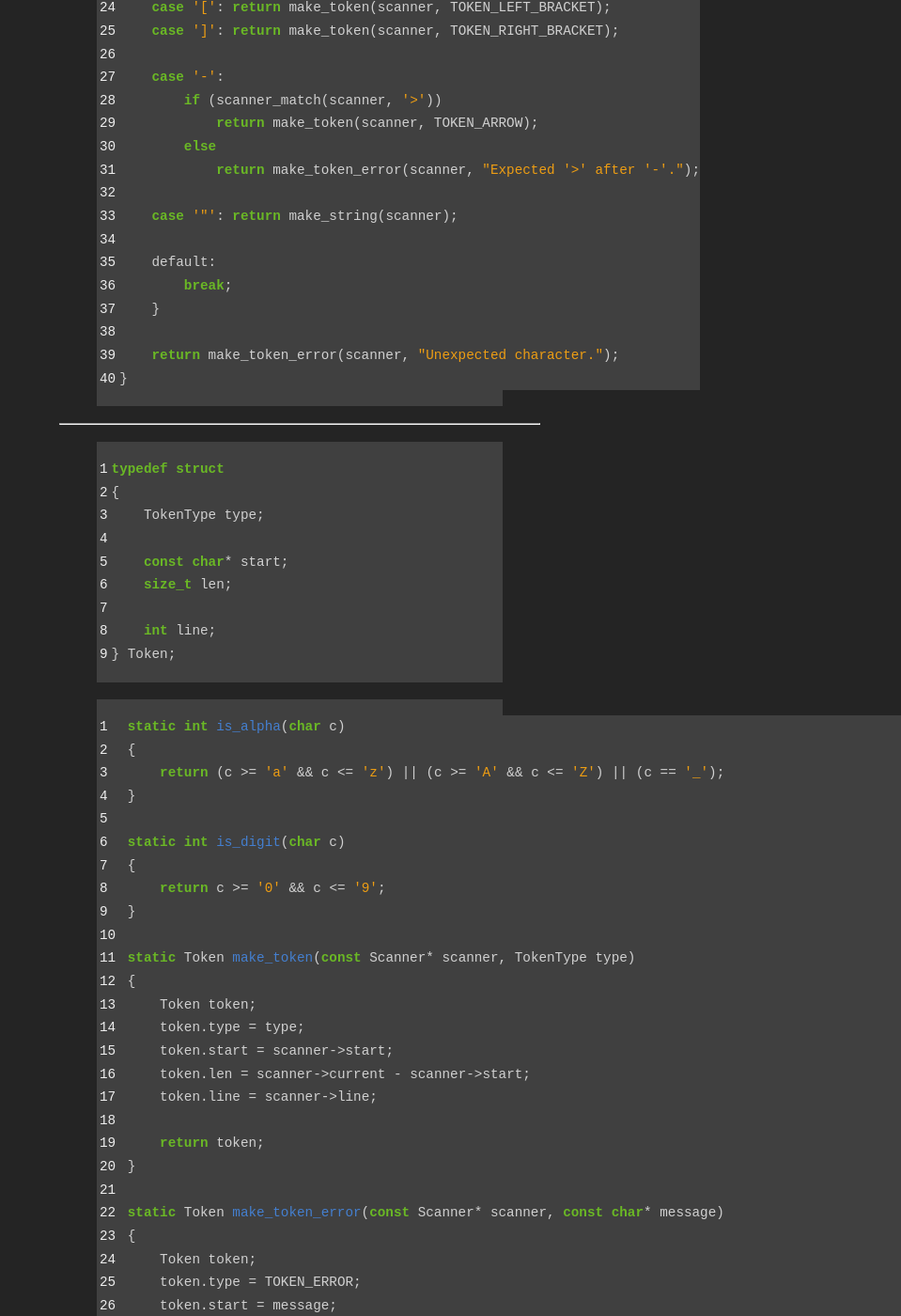
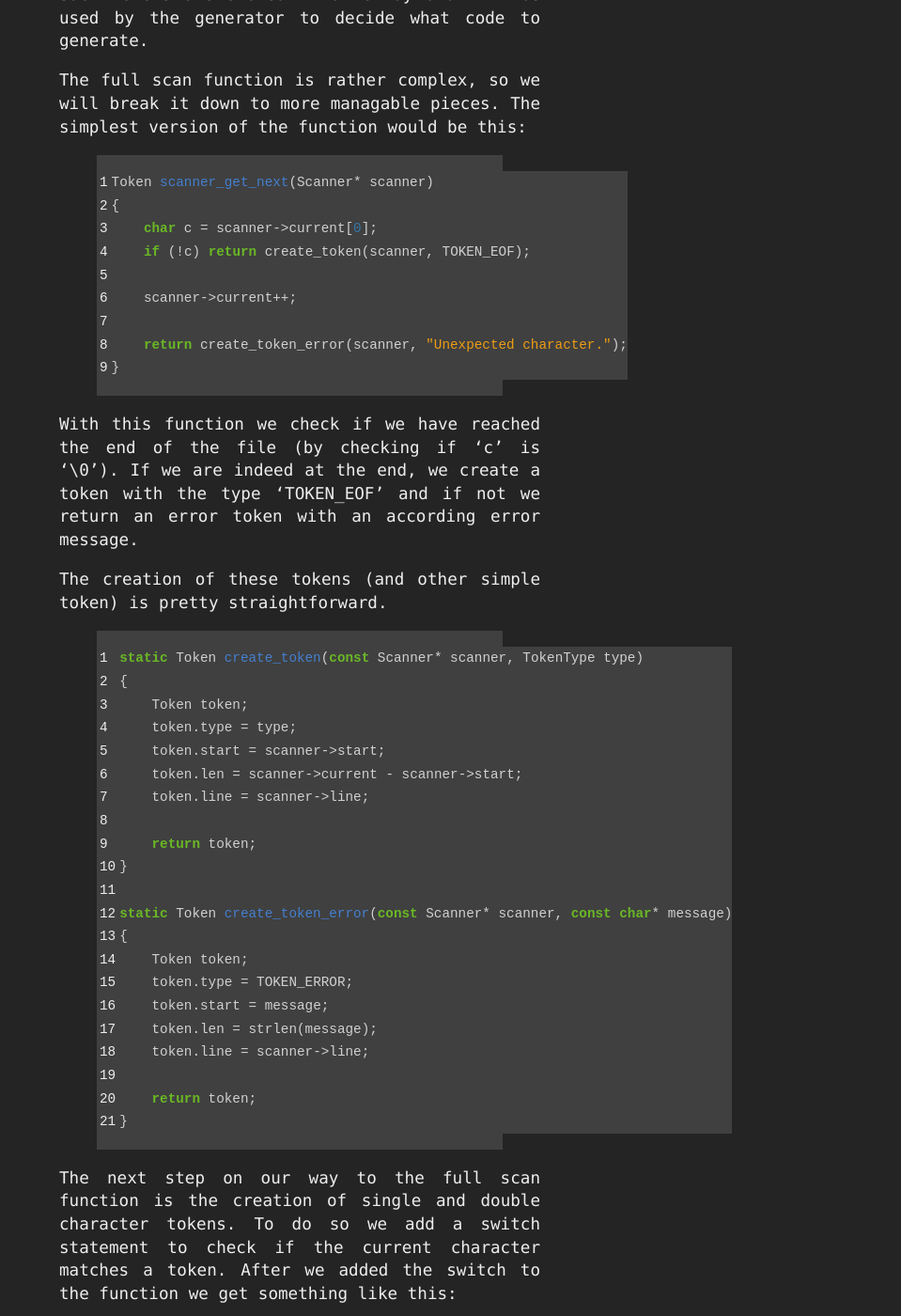
Before and after one commit to oliverjakobs/oliverjakobs.github.io, a Jekyll site: the page built from _posts/2020-09-27-generator-part1.md, in a window 1280 px wide and 1400 px high, scrolled down 5914 px. Shown: the whole window at 94% size, without its empty margins (321-1280 px from the left). Built offline with Jekyll 4.4.1, drawn with Linux system fonts in a browser that asks for light colours; some of the changed text lies outside the part shown.

Commit message:
scan function

```diff
--- a/_posts/2020-09-27-generator-scanner.md
+++ b/_posts/2020-09-27-generator-part1.md
@@ -1,8 +1,8 @@
 ---
 layout: post
+title: "Writing a code generation tool (Part 1): The Scanner"
 author: oliver
 lang: C
-title: "Writing a code generation tool (Part 1): The Scanner"
 ---
 Introduction and Scanner...
 
@@ -138,11 +138,12 @@
     TOKEN_GENERATE,
 
     TOKEN_ERROR,
-    TOKEN_EOF
+    TOKEN_EOF   /* end of file */
 } TokenType;
 {% endhighlight %}
 
-Be aware that these types are depended of your requirements and syntax choices.
+Be aware that these types are depended of your requirements and syntax choices. The types 'TOKEN_ERROR' and 'TOKEN_EOF' are
+probably useful for every project to identify the end of the file and to help find mistakes in the script file.
 
 To keep track of where we are in the file and what we are currently scanning we define the following struct to help us with
 that:
@@ -172,16 +173,164 @@
 }
 {% endhighlight %}
 
-To scan the next token we define a function called 'scanner_get_next' which takes the scanner as argument and returns a Token.
+The heart of the scanner lies in the scan function, which takes the scanner as argument and returns a Token. The function
+steps through the script file and searches for patterns which matches the various token types. Once the scanner found such
+a token it creates a token which contains the type, a pointer to the start of the token's lexeme in the script and the
+length of the lexeme. The token also contains the number of the line where it was found for debugging purposes.
+
+{% highlight c linenos %}
+typedef struct
+{
+    TokenType type;
+
+    const char* start;
+    size_t len;
+
+    int line;
+} Token;
+{% endhighlight %}
+
+Such tokens are stored in an array and will be used by the generator to decide what code to generate.
+
+The full scan function is rather complex, so we will break it down to more managable pieces. The simplest version of the
+function would be this:
+
+{% highlight c linenos %}
+Token scanner_get_next(Scanner* scanner)
+{
+    char c = scanner->current[0];
+    if (!c) return create_token(scanner, TOKEN_EOF);
+
+    scanner->current++;
+
+    return create_token_error(scanner, "Unexpected character.");
+}
+{% endhighlight %}
+
+With this function we check if we have reached the end of the file (by checking if 'c' is '\0'). If we are indeed at the end,
+we create a token with the type 'TOKEN_EOF' and if not we return an error token with an according error message.
+
+The creation of these tokens (and other simple token) is pretty straightforward.
+
+{% highlight c linenos %}
+static Token create_token(const Scanner* scanner, TokenType type)
+{
+    Token token;
+    token.type = type;
+    token.start = scanner->start;
+    token.len = scanner->current - scanner->start;
+    token.line = scanner->line;
+
+    return token;
+}
+
+static Token create_token_error(const Scanner* scanner, const char* message)
+{
+    Token token;
+    token.type = TOKEN_ERROR;
+    token.start = message;
+    token.len = strlen(message);
+    token.line = scanner->line;
+
+    return token;
+}
+{% endhighlight %}
+
+The next step on our way to the full scan function is the creation of single and double character tokens. To do so we add a switch
+statement to check if the current character matches a token. After we added the switch to the function we get something like this:
+
+{% highlight c linenos %}
+Token scanner_get_next(Scanner* scanner)
+{
+    char c = scanner->current[0];
+    if (!c) return create_token(scanner, TOKEN_EOF);
+
+    scanner->current++;
+
+    switch (c)
+    {
+    /* checking for single character token */
+    case ':': return create_token(scanner, TOKEN_COLON);
+    case ',': return create_token(scanner, TOKEN_COMMA);
+    case '*': return create_token(scanner, TOKEN_ASTERISK);
+    case '(': return create_token(scanner, TOKEN_LEFT_PAREN);
+    case ')': return create_token(scanner, TOKEN_RIGHT_PAREN);
+    case '{': return create_token(scanner, TOKEN_LEFT_BRACE);
+    case '}': return create_token(scanner, TOKEN_RIGHT_BRACE);
+    case '[': return create_token(scanner, TOKEN_LEFT_BRACKET);
+    case ']': return create_token(scanner, TOKEN_RIGHT_BRACKET);
+
+    /* checking for double character token */
+    case '-':
+        if (scanner_match(scanner, '>'))
+            return create_token(scanner, TOKEN_ARROW);
+        else
+            return create_token_error(scanner, "Expected '>' after '-'.");
+    }
+
+    return create_token_error(scanner, "Unexpected character.");
+}
+{% endhighlight %}
+
+To scan double character token we need a small helper function, that checks if the current character matches a specific character
+and is not '\0'. If there is a match we advance the scanner by one character. Since the scripting language does not support arithmetic
+operators, we return an error token if a hyphen is not followed by a greater-than sign.
+
+{% highlight c linenos %}
+static int scanner_match(Scanner* scanner, char c)
+{
+    if (scanner->current[0] && scanner->current[0] == c)
+    {
+        scanner->current++;
+        return 1;
+    }
+    return 0;
+}
+{% endhighlight %}
+
+Currently our scanner is creating a token (more specifically an error token) for every space, tab, and newline. But we do not care
+for these since they are not part of any token's lexeme. So at the start of the scan function we should skip every leading whitespace.
+While we are at it we should possibly skip comments to. A comment starts with an '#' and goes until the end of the line.
+
+{% highlight c linenos %}
+static void scanner_skip_whitespaces(Scanner* scanner)
+{
+    while(1)
+    {
+        switch (scanner->current[0])
+        {
+        case ' ':
+        case '\r':
+        case '\t':
+            scanner->current++;
+            break;
+        case '\n':
+            scanner->line++;
+            scanner->current++;
+            break;
+
+        /* Comments */
+        case '#':
+            while(scanner->current[0] && scanner->current[0] != '\n')
+                scanner->current++;
+
+        default:
+            return;
+        }
+    }
+}
+{% endhighlight %}
+
+----
 
 {% highlight c linenos %}
 Token scanner_get_next(Scanner* scanner)
 {
     scanner_skip_whitespaces(scanner);
-
     scanner->start = scanner->current;
 
-    if (!scanner->current[0]) return make_token(scanner, TOKEN_EOF);
+    if (!scanner->current[0])
+        return make_token(scanner, TOKEN_EOF);
 
     char c = scanner->current[0];
     scanner->current++;
@@ -217,19 +366,23 @@
 }
 {% endhighlight %}
 
+With the fist two lines of the function (line 3 and 4 in the snippet above) we skip all whitespaces (and comments) and set the
+start of the scanner for the token we are currently trying to scan.
+
+{% highlight c linenos %}
+if (!scanner->current[0])
+    return make_token(scanner, TOKEN_EOF);
+{% endhighlight %}
+
+With this statement we check if we found the end of the file or more specific an '\0' character. If we reached the end we return a
+token with the type 'TOKEN_EOF'. We will talk about how different tokens are created later on when we have more token to create.
+
+Next we read the current character and advance the scanner by one. Then we check if we are currently scanning an identifier. An
+identifier can only contain letters and underscores and has to start with a letter.
+
 ----
 
-{% highlight c linenos %}
-typedef struct
-{
-    TokenType type;
 
-    const char* start;
-    size_t len;
-
-    int line;
-} Token;
-{% endhighlight %}
 
 {% highlight c linenos %}
 static int is_alpha(char c)
@@ -328,7 +481,6 @@
         case '\t':
             scanner->current++;
             break;
-
         case '\n':
             scanner->line++;
             scanner->current++;
```
Also changed, not shown: 7 other files.
